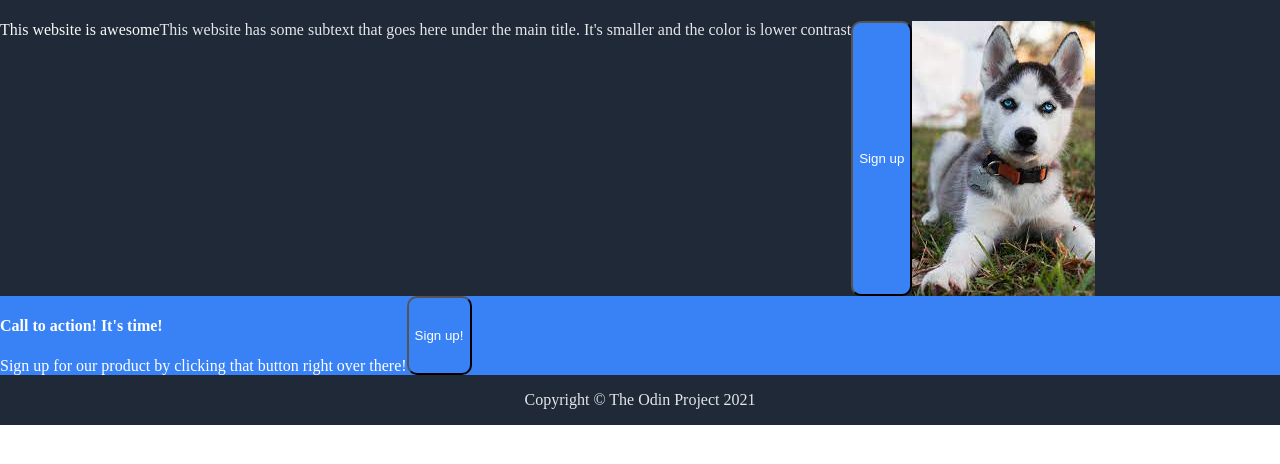
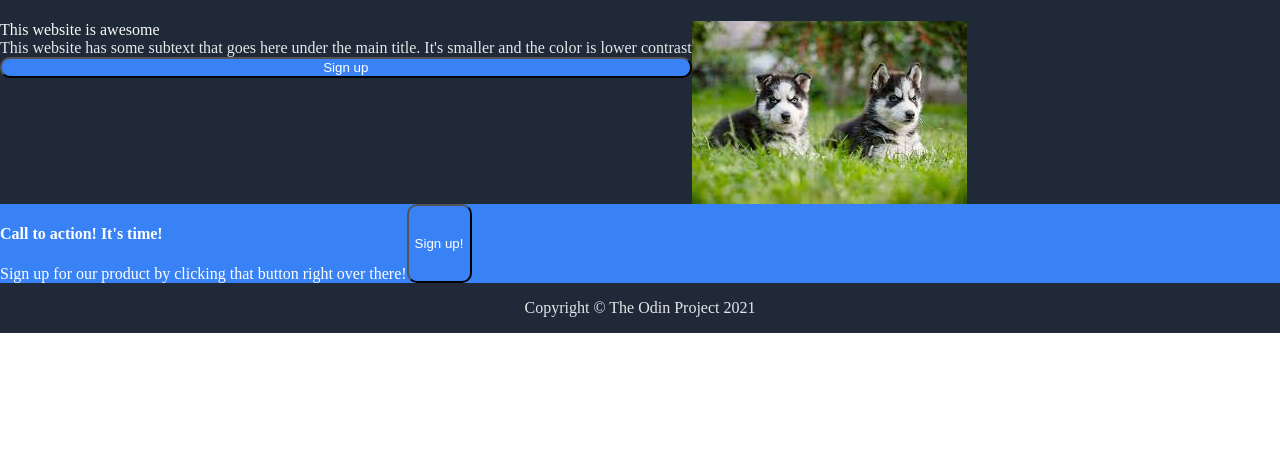
Before and after one commit to Kbouti/project-one, a plain HTML site: page index.html in a window 1280 px wide. Shown: the part 54-518 px from the top of the page. Drawn offline with Linux system fonts and the light colour scheme.

Commit message:
Style box one as column

```diff
--- a/index.html
+++ b/index.html
@@ -18,10 +18,12 @@
 
         <div class="content">
             <div class="box-one">
-                <div class="one-title">This website is awesome </div>
-                <div class="one-text">This website has some subtext that goes here under the main title. It's smaller and the color is lower contrast</div>
-                <button>Sign up</button>
-                <img src="./images/huskypup1.jpeg" alt="cute husky puppy">
+                <div class="one-content">
+                    <div class="one-title">This website is awesome </div>
+                    <div class="one-text">This website has some subtext that goes here under the main title. It's smaller and the color is lower contrast</div>
+                    <button>Sign up</button>
+                </div>
+                <img src="./images/2huskypups.jpeg" alt="cute husky puppy">
             </div>
             <div class="box-two">
             </div>
--- a/style.css
+++ b/style.css
@@ -84,3 +84,9 @@ button {
     color:white;
     border-radius:10px;
 }
+
+.one-content{
+    display:flex;
+    flex-direction:column;
+}
+}
```
Also changed, not shown: images/2huskypups.jpeg (added).
